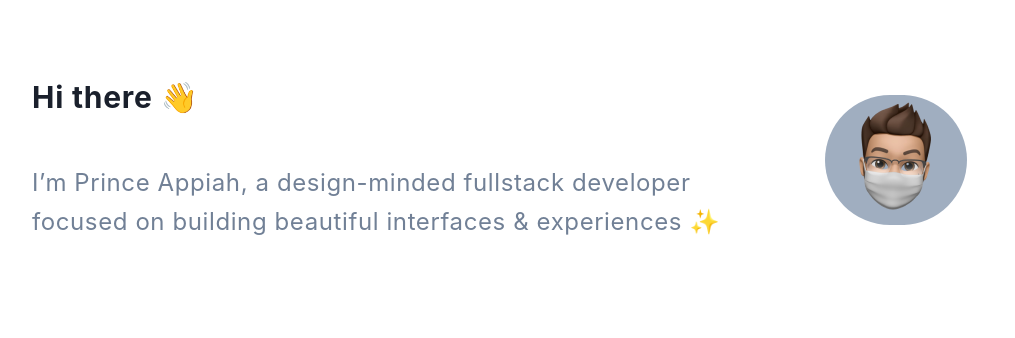
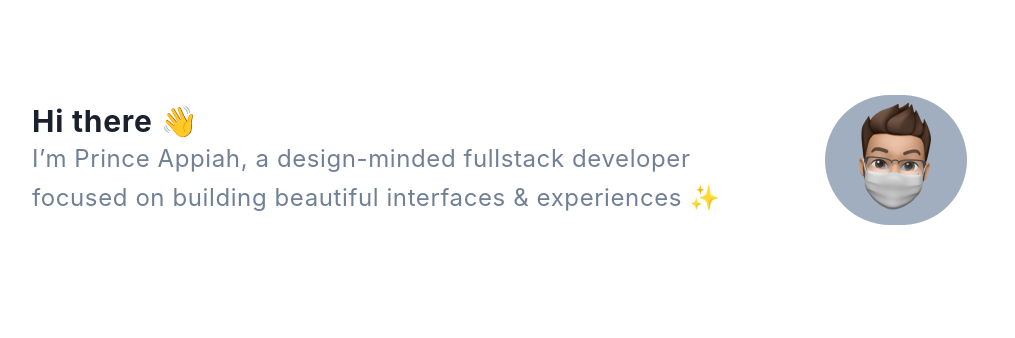
Before and after one commit to prince-appiah/oris-portfolio, a React (Create React App) app: page / in a window 1280 px wide. Shown: the top 338 px of the page, without its empty margins (112-1127 px from the left). Built offline with nearby package versions, Linux system fonts and the light colour scheme.

Commit message:
Add github pages

```diff
--- a/package.json
+++ b/package.json
@@ -2,6 +2,7 @@
   "name": "oris-portfolio",
   "version": "0.1.0",
   "private": true,
+  "homepage": "http://prince-appiah.github.io/oris-portfolio",
   "dependencies": {
     "@chakra-ui/icons": "^1.0.16",
     "@chakra-ui/react": "^1.6.10",
@@ -19,6 +20,8 @@
   },
   "scripts": {
     "start": "react-scripts start",
+    "predeploy": "npm run build",
+    "deploy": "gh-pages -d build",
     "build": "react-scripts build",
     "test": "react-scripts test",
     "eject": "react-scripts eject"
--- a/src/components/Intro.jsx
+++ b/src/components/Intro.jsx
@@ -6,7 +6,13 @@ import avatar from '../assets/avatar.png';
 function Intro({ header }) {
   const { title, subtitle } = header;
   return (
-    <Box mt="8" display="flex" justifyContent="space-between">
+    <Box
+      mt="8"
+      display="flex"
+      flexDirection={{ base: 'column', md: 'row' }}
+      justifyContent="space-between"
+      alignItems={{ base: 'center' }}
+    >
       <Box display="flex" flexDirection="column" justifyContent="space-evenly">
         <Heading
           as="h3"
```
Also changed, not shown: 1 other file (tests, documents, lock files or other folders).
